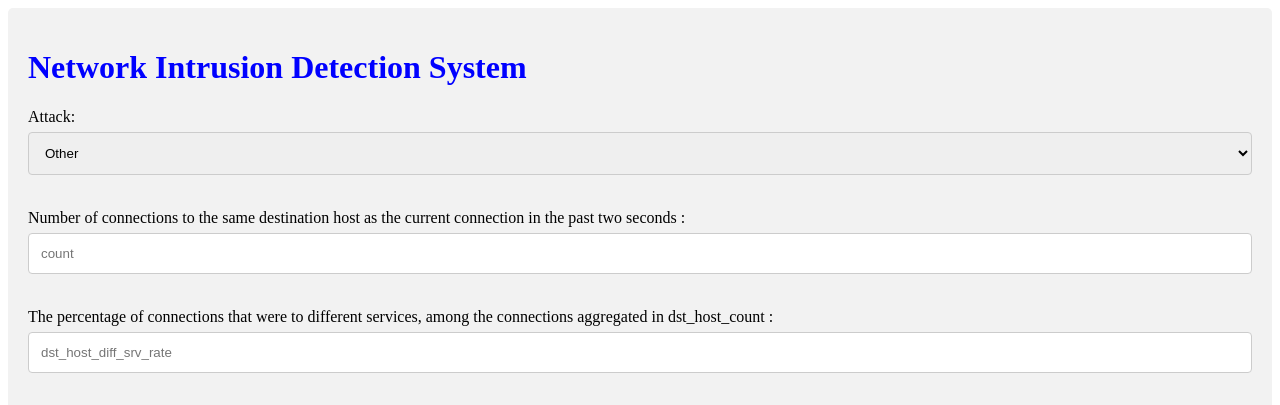
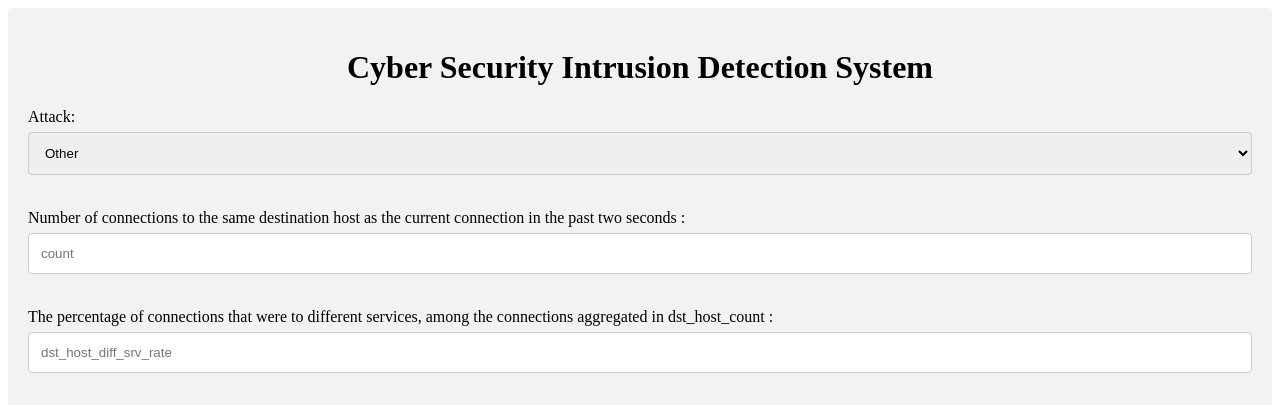
Before and after one commit to DhruvBhirud/BE_Project_NIDS, a Flask app: page / in a window 1280 px wide. Shown: the top 405 px of the page. Run offline with Flask 2, Linux system fonts and the light colour scheme; parts of the project's set-up code (start-up, migrations or seed data) failed here and were passed over.

Commit message:
Update style

```diff
--- a/static/style.css
+++ b/static/style.css
@@ -31,3 +31,7 @@ input[type=submit]:hover {
   background-color: #f2f2f2;
   padding: 20px;
 }
+
+.centertext {
+  text-align: center;
+}
--- a/templates/index.html
+++ b/templates/index.html
@@ -2,13 +2,13 @@
 <html >
 <head>
   <meta charset="UTF-8">
-  <title>Network Intrusion Detection System</title>
+  <title>Cyber Security Intrusion Detection System</title>
   <link rel="stylesheet" href="static/style.css">
 </head>
 
 <body>
  <div class="login">
-	<h1 style="color:blue;">Network Intrusion Detection System</h1>
+	<h1 class="centertext">Cyber Security Intrusion Detection System</h1>
 
      <!-- Main Input For Receiving Query to our ML -->
     <form action="{{ url_for('predict')}}"method="post">
```
